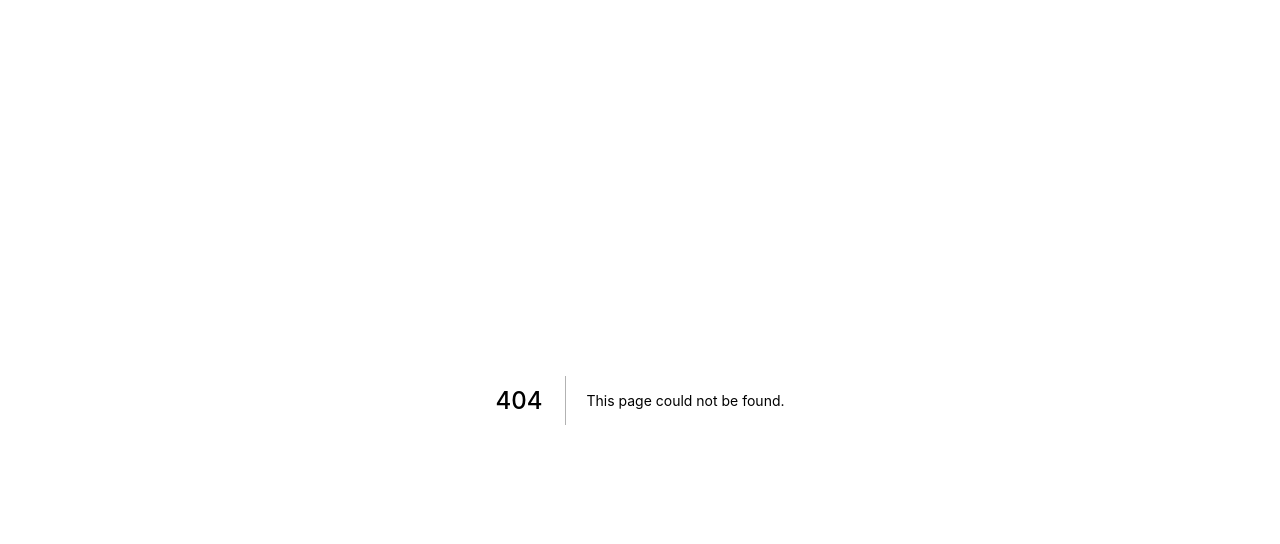
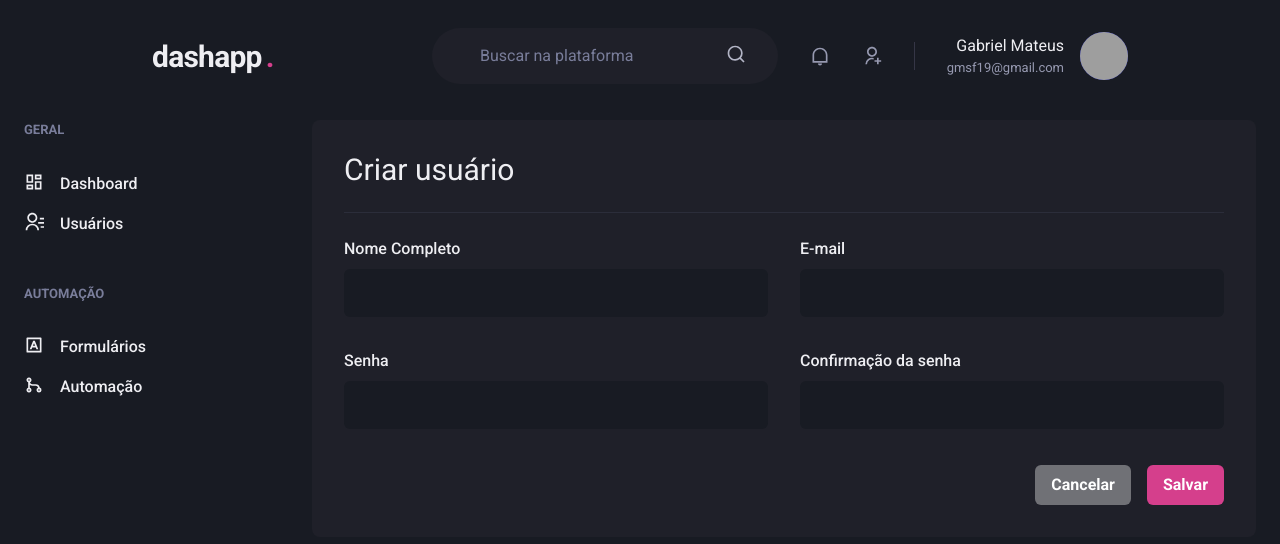
Before and after one commit to gmsf19/DashApp, a Next.js app: page /users/create in a window 1280 px wide. Before the commit this address had no page. Shown: the top 544 px of the page. Built offline with nearby package versions, Linux system fonts and the light colour scheme; grey boxes are pictures that could not be loaded.

Commit message:
page create user

```diff
--- /dev/null
+++ b/src/components/form/input.tsx
@@ -0,0 +1,29 @@
+import { FormControl, FormLabel, Input as ChakraInput, InputProps as ChakraInputProps } from "@chakra-ui/react";
+import React from "react";
+
+interface InputProps extends ChakraInputProps {
+  name: string;
+  label?: string;
+}
+
+export function Input({ name, label, ...rest}: InputProps) {
+  return(
+    <FormControl>
+      { !!label && <FormLabel htmlFor={name}>{label}</FormLabel> }
+
+
+        <ChakraInput
+          name={name}
+          id={name}
+          focusBorderColor="pink.500"
+          bgColor="gray.900"
+          variant="field"
+          _hover={{
+            bgColor: 'gray.900'
+          }}
+          size="lg"
+          {...rest}
+        />
+  </FormControl>
+  )
+}
--- /dev/null
+++ b/src/pages/users/create.tsx
@@ -0,0 +1,43 @@
+import { Box, Button, Divider, Flex, Heading, HStack, SimpleGrid, VStack,  } from "@chakra-ui/react";
+import React from "react";
+import { Input } from "../../components/form/input";
+import { Header } from "../../components/Header";
+import { Sidebar } from "../../components/Sidebar";
+
+export default function CreateUser() {
+  return (
+    <Box>
+      <Header />
+
+      <Flex w="100%" my="6" maxWidth={1480} mx="auto" px="6">
+        <Sidebar />
+
+        <Box flex="1" borderRadius={8} bg="gray.800" p="8">
+          <Heading size="lg" fontWeight="normal">Criar usuário</Heading>
+
+          <Divider my="6" borderColor="gray.700"></Divider>
+
+          <VStack spacing="8">
+            <SimpleGrid minChildWidth="240px" spacing="8" w="100%">
+              <Input name="name" label="Nome Completo" />
+              <Input name="email" type="email" label="E-mail" />
+            </SimpleGrid >
+
+            <SimpleGrid minChildWidth="240px" spacing="8" w="100%">
+              <Input name="password" type="password" label="Senha" />
+              <Input name="password_confirmation" type="password" label="Confirmação da senha" />
+            </SimpleGrid>
+
+          </VStack>
+
+          <Flex mt="9" justify="flex-end">
+            <HStack spacing="4">
+              <Button colorScheme="whiteAlpha">Cancelar</Button>
+              <Button colorScheme="pink">Salvar</Button>
+            </HStack>
+          </Flex>
+        </Box>
+      </Flex>
+    </Box>
+  );
+}
```
Also changed, not shown: src/pages/index.tsx (+21 -36 lines).
